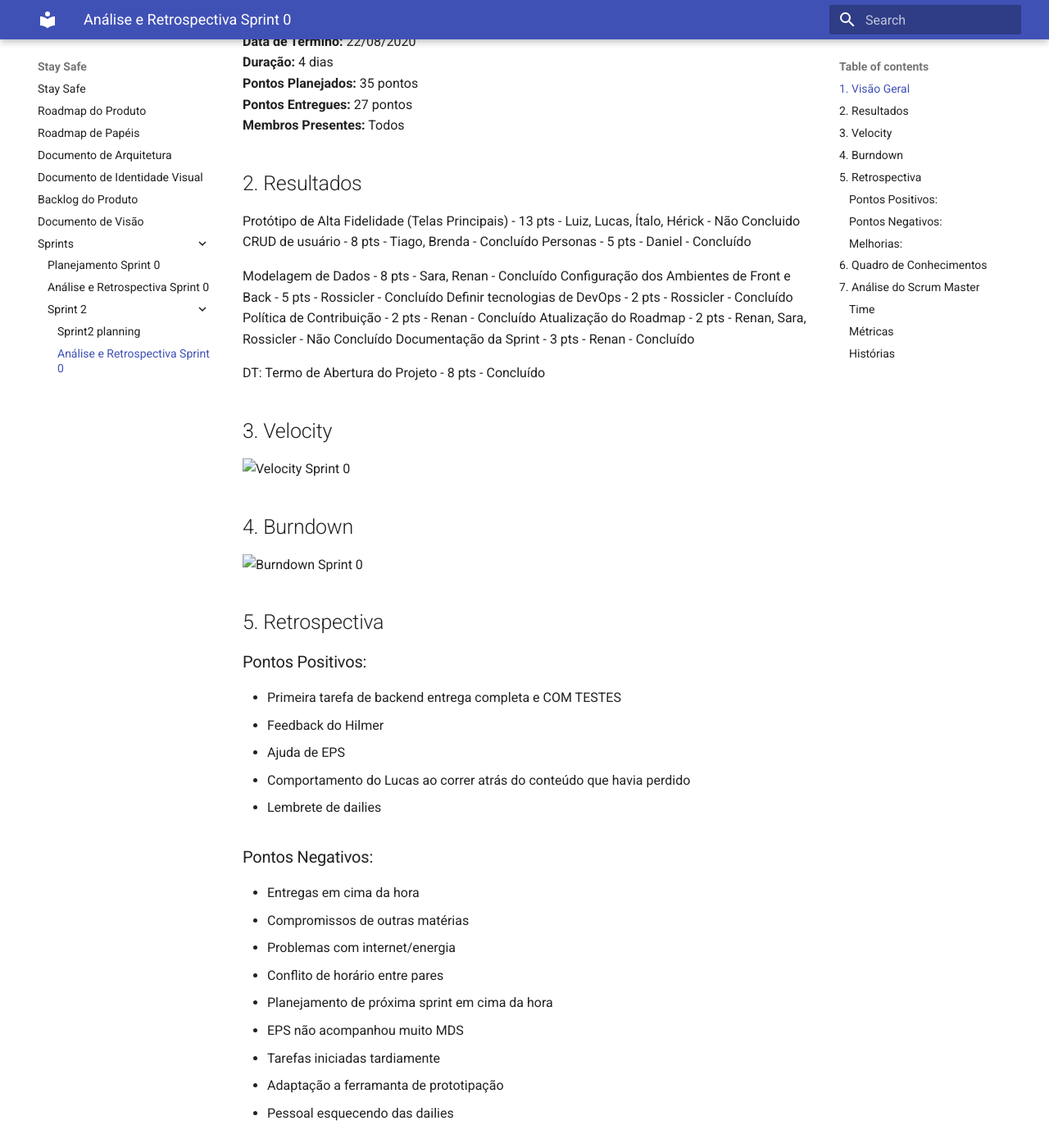
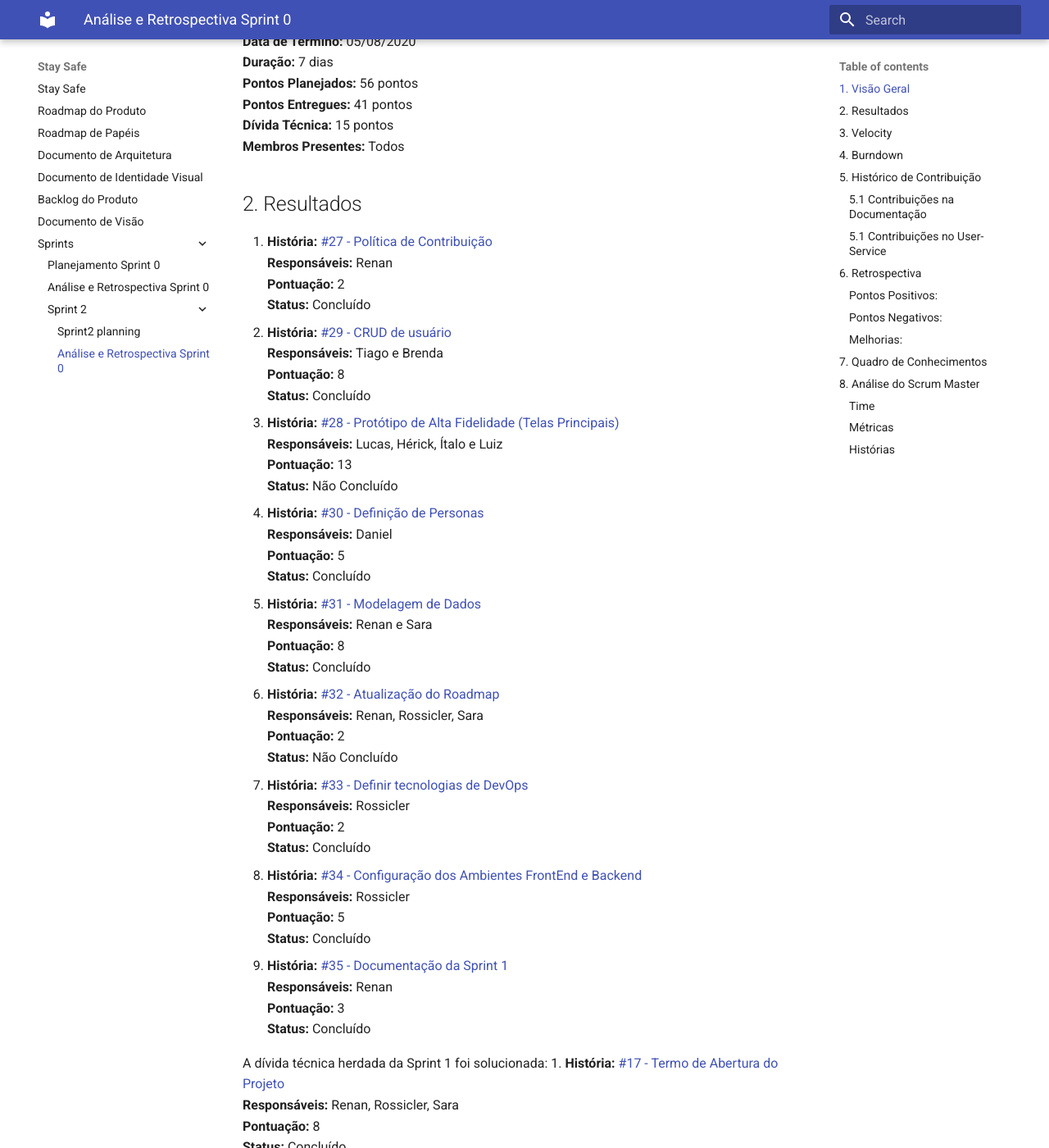
Before and after one commit to fga-eps-mds/2020.1-stay-safe-docs, an MkDocs documentation site: the page built from docs/sprints/sprint-2/sprint2-review.md, in a window 1280 px wide and 1400 px high, scrolled down 244 px. Shown: the whole window at 82% size. Built offline with MkDocs 1.6.1 and Material for MkDocs 9.7.7, drawn with Linux system fonts in a browser that asks for light colours; some of the changed text lies outside the part shown.

Commit message:
Added sprint 2 docs.

```diff
--- a/docs/sprints/sprint-2/sprint2-review.md
+++ b/docs/sprints/sprint-2/sprint2-review.md
@@ -2,40 +2,78 @@
 
 ## 1. Visão Geral
 **Número da Sprint:** 2
-**Data de Início:** 18/08/2020
-**Data de Término:** 22/08/2020
-**Duração:** 4 dias
-**Pontos Planejados:** 35 pontos
-**Pontos Entregues:** 27 pontos
+**Data de Início:** 30/08/2020
+**Data de Término:** 05/08/2020
+**Duração:** 7 dias
+**Pontos Planejados:** 56 pontos
+**Pontos Entregues:** 41 pontos
+**Dívida Técnica:** 15 pontos
 **Membros Presentes:** Todos
 
 ## 2. Resultados
-Protótipo de Alta Fidelidade (Telas Principais) - 13 pts - Luiz, Lucas, Ítalo, Hérick - Não Concluido
-CRUD de usuário - 8 pts - Tiago, Brenda - Concluído
-Personas - 5 pts - Daniel - Concluído
+1. **História:** [#27 - Política de Contribuição](https://github.com/fga-eps-mds/2020.1-stay-safe-docs/issues/27)
+**Responsáveis:** Renan
+**Pontuação:** 2
+**Status:** Concluído
+2. **História:** [#29 - CRUD de usuário](https://github.com/fga-eps-mds/2020.1-stay-safe-docs/issues/29)
+**Responsáveis:** Tiago e Brenda
+**Pontuação:** 8
+**Status:** Concluído
+3. **História:** [#28 - Protótipo de Alta Fidelidade (Telas Principais)](https://github.com/fga-eps-mds/2020.1-stay-safe-docs/issues/28)
+**Responsáveis:** Lucas, Hérick, Ítalo e Luiz
+**Pontuação:** 13
+**Status:** Não Concluído
+4. **História:** [#30 - Definição de Personas](https://github.com/fga-eps-mds/2020.1-stay-safe-docs/issues/30)
+**Responsáveis:** Daniel
+**Pontuação:** 5
+**Status:** Concluído
+5. **História:** [#31 - Modelagem de Dados](https://github.com/fga-eps-mds/2020.1-stay-safe-docs/issues/31)
+**Responsáveis:** Renan e Sara
+**Pontuação:** 8
+**Status:** Concluído
+6. **História:** [#32 - Atualização do Roadmap](https://github.com/fga-eps-mds/2020.1-stay-safe-docs/issues/32)
+**Responsáveis:** Renan, Rossicler, Sara
+**Pontuação:** 2
+**Status:** Não Concluído
+7. **História:** [#33 - Definir tecnologias de DevOps](https://github.com/fga-eps-mds/2020.1-stay-safe-docs/issues/33)
+**Responsáveis:** Rossicler
+**Pontuação:** 2
+**Status:** Concluído
+8. **História:** [#34 - Configuração dos Ambientes FrontEnd e Backend](https://github.com/fga-eps-mds/2020.1-stay-safe-docs/issues/34)
+**Responsáveis:** Rossicler
+**Pontuação:** 5
+**Status:** Concluído
+9. **História:** [#35 - Documentação da Sprint 1](https://github.com/fga-eps-mds/2020.1-stay-safe-docs/issues/35)
+**Responsáveis:** Renan
+**Pontuação:** 3
+**Status:** Concluído
 
-Modelagem de Dados - 8 pts - Sara, Renan - Concluído
-Configuração dos Ambientes de Front e Back - 5 pts - Rossicler - Concluído
-Definir tecnologias de DevOps - 2 pts - Rossicler - Concluído
-Política de Contribuição - 2 pts - Renan - Concluído
-Atualização do Roadmap - 2 pts - Renan, Sara, Rossicler - Não Concluído
-Documentação da Sprint - 3 pts - Renan - Concluído
-
-DT: Termo de Abertura do Projeto - 8 pts - Concluído
+A dívida técnica herdada da Sprint 1 foi solucionada:
+1. **História:** [#17 - Termo de Abertura do Projeto](https://github.com/fga-eps-mds/2020.1-stay-safe-docs/issues/17)
+**Responsáveis:** Renan, Rossicler, Sara
+**Pontuação:** 8
+**Status:** Concluído
 
 ## 3. Velocity
-![Velocity Sprint 0](../images/sprints/Velocity-Sprint0.png "Velocity Sprint 0")
+![Velocity Sprint 2](../../images/sprints/sprint-2/Velocity-Sprint2.png "Velocity Sprint 2")
 
 ## 4. Burndown
-![Burndown Sprint 0](../images/sprints/Burndown-Sprint0.png "Burndown Sprint 0")
+![Burndown Sprint 2](../../images/sprints/sprint-2/Burndown-Sprint2.png "Burndown Sprint 2")
 
-## 5. Retrospectiva
+
+## 5. Histórico de Contribuição
+
+### 5.1 Contribuições na Documentação
+![Histórico de Contribuição Sprint 2](../../images/sprints/sprint-2/ContributionHistory.png "Histórico de Contribuição Sprint 2")
+
+### 5.1 Contribuições no User-Service
+A ser adicionado
+
+## 6. Retrospectiva
 ### Pontos Positivos:
-* Primeira tarefa de backend entrega completa e COM TESTES
-* Feedback do Hilmer
-* Ajuda de EPS
-* Comportamento do Lucas ao correr atrás do conteúdo que havia perdido
-* Lembrete de dailies
+* Primeira tarefa de backend entrega completa e com testes
+* Ajuda de EPS para conclusão da história de backend
+* Comportamento positivo de membro de MDS ao ir atrás do conteúdo que havia perdido lendo os artefatos criados e usando membros de EPS para tirar dúvidas em relação a documentação lida
 
 ### Pontos Negativos:
 * Entregas em cima da hora
@@ -46,7 +84,7 @@ DT: Termo de Abertura do Projeto - 8 pts - Concluído
 * EPS não acompanhou muito MDS
 * Tarefas iniciadas tardiamente
 * Adaptação a ferramanta de prototipação
-* Pessoal esquecendo das dailies
+* Presença nas dailies
 
 ### Melhorias:
 * Gerenciar melhor o tempo da sprint
@@ -55,23 +93,23 @@ DT: Termo de Abertura do Projeto - 8 pts - Concluído
 * Pontualidade nas reuniões e nas dailies
 * Escolha de tarefas da sprint com antecedência
 
+## 7. Quadro de Conhecimentos
+![Quadro de Conhecimentos Sprint 2](../../images/sprints/sprint-2/KnowledgeBoard.png "Quadro de Conhecimentos Sprint 2")
 
-## 6. Quadro de Conhecimentos
-Março de 2020:
-![Quadro de Conhecimentos em Agosto de 2020](../images/sprints/QuadroConhecimento-Sprint0.png "Quadro de Conhecimentos em Agosto de 2020")
+## 8. Análise do Scrum Master
+### Time
+Terceira sprint do projeto marcada mais por pontos negativos do que positivos, apesar de muita coisa ter sido entregue a equipe não se comportou como esperado. Os membros de EPS sentem que poderiam ter planejado melhor as histórias e acompanhado melhor MDS ao longo da semana, enquanto a equipe de MDS sabe que começou a fazer as tarefas muito tardiamente. Todos os membros estão empenhados em mudar isso na próxima sprint.
 
-## 7. Análise do Scrum Master
-### Time
-Primeira sprint do projeto marcada pelas turbulências da pandemia, apesar desta a equipe está bem unida, animada para matéria e empolgada com o tema escolhido.
-
-A maioria dos pontos negativos citados na retrospectiva foge do controle da equipe, só um deles é passível de intervenção (visão de produto não homogênea entre os membros) e para isso uma nova reunião para tratar sobre o produto será marcada com objetivo de coletar mais ideias, propor novas funcionalidades e alinhar a visão de todos os membros a respeito do software que será construído.
+Apesar dos pontos mencionados a equipe continua bem unida e animada com o projeto e a matéria, temos a noção de que essa sprint foi um ponto fora da curva. Uma medida que o time de EPS está tomando é destacar comportamentos positivos que queremos incentivar e recomendar a toda equipe, alguns membros de MDS estão tomando ações que nos surpreenderam positivamente em relação a isso e estão ajudando a moldar o comportamento que esperamos da equipe.
 
 ### Métricas
-Em decorrência da pandemia e do semestre interrompido o **Burndown** da Sprint 0 compreende do mês de Março até o mês Agosto, o que não reflete a realidade, visto que na maior parte desse tempo o projeto estava parado.
+O **Burndown** da Sprint 2 contém um erro, ele só foi recolhido de maneira apropriada após a resolução das dívidas técnicas, por esse motivo ele mostra que os 48 pontos foram concluídos, sendo que 15 só foram concluídos no início da Sprint 3. De toda forma é notável que as tarefas foram entregues na última hora.
 
-O **Velocity** atual da equipe é de 27 pontos, a expectativa é que esse número aumente nas próximas sprints.
+O **Velocity** apresenta o mesmo problema citado no Burndown, a sua medida correta seria de 42.66 pontos por sprint.
 
-A inclusão de dois **Quadros de Conhecimento** foi feita para mostrar a evolução de alguns membros durante a pandemia.
+Os **Históricos de Contribuição** apresentam uma quantidade pequena de commits no começo e meio da semana o que mostra que as tarefas foram iniciadas tardiamente.
+
+O **Quadro de Conhecimento** mostra evolução principalmente nos membros responsáveis por realizar a funcionalidade de CRUD do usuário.
 
 ### Histórias
 Os treinamentos foram realizados e MDS apresentou mini projetos usando as tecnologias em questão, mostrando compromentimento em aprender as ferramentas que serão usadas ao longo da disciplina.
```
Also changed, not shown: docs/sprints/sprint-2/sprint2-planning.md (+59 -14 lines), docs/images/sprints/sprint-2/Burndown-Sprint2.png (added), docs/images/sprints/sprint-2/ContributionHistory.png (added), docs/images/sprints/sprint-2/KnowledgeBoard.png (added), docs/images/sprints/sprint-2/Velocity-Sprint2.png (added).
